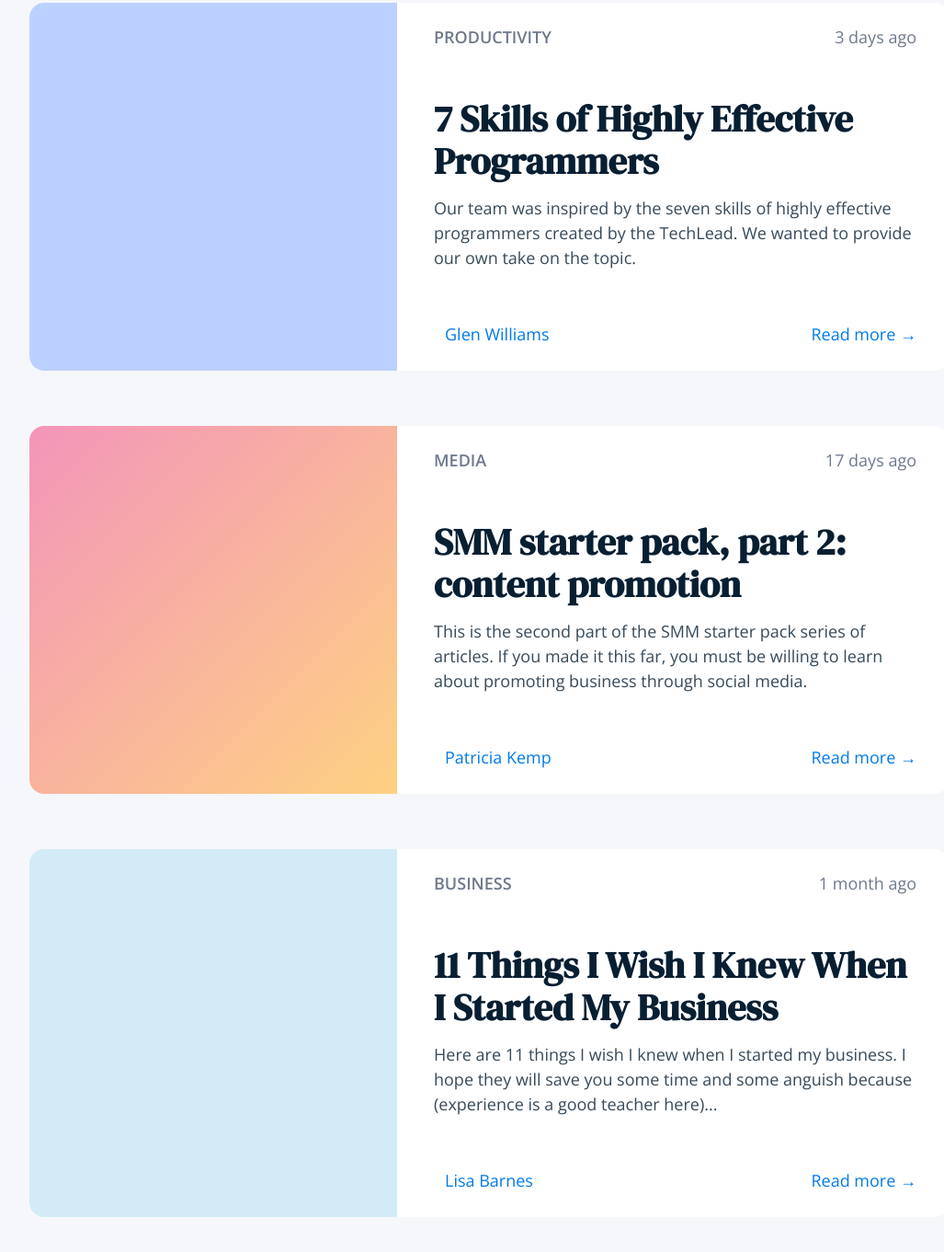
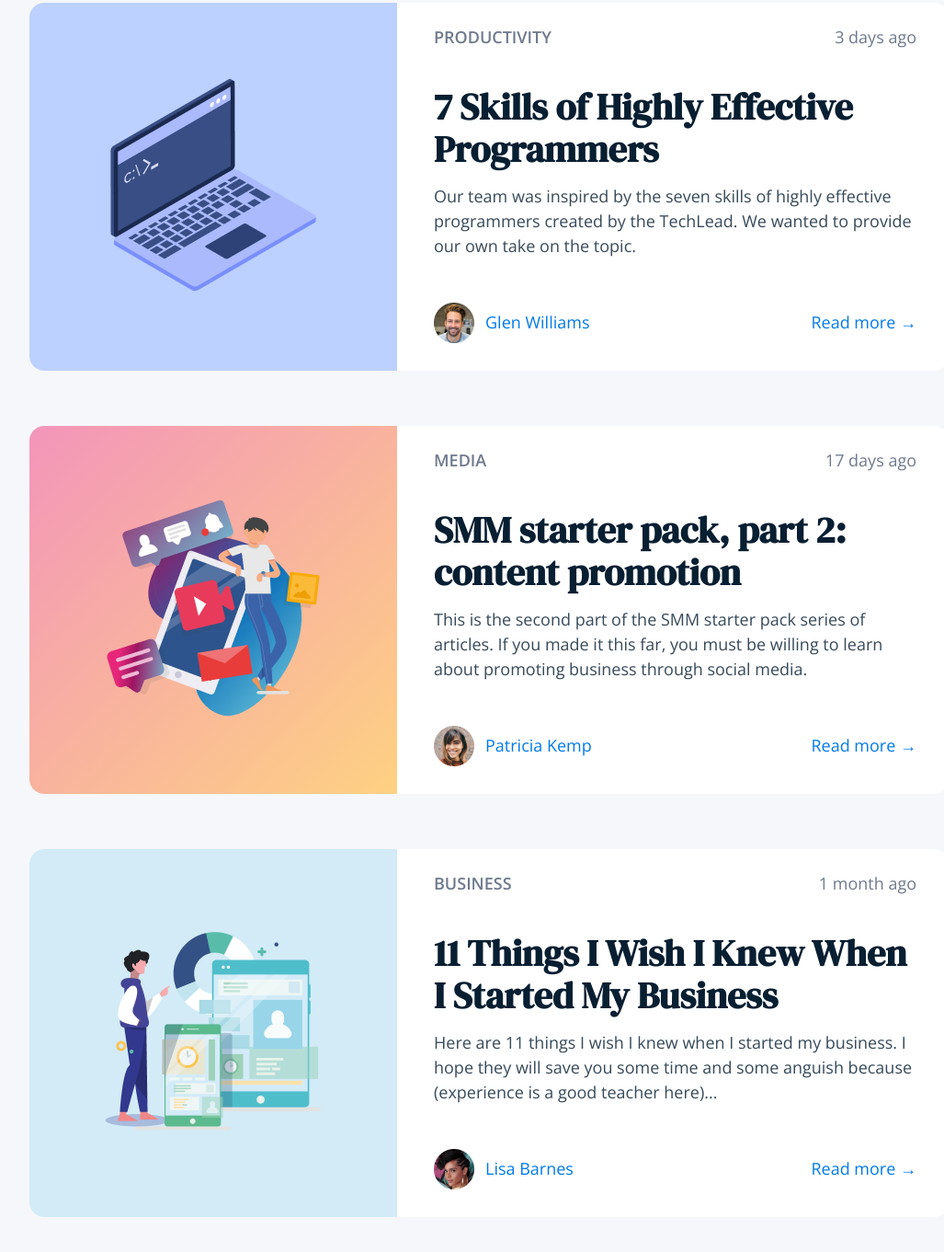
Before and after one commit to vovasap/adaptive-practice, a plain HTML site: page index.html in a window 1280 px wide. Shown: the part 57-1418 px from the top of the page at 92% size, without its empty margins (108-1135 px from the left). Drawn offline with nearby package versions, Linux system fonts and the light colour scheme; the site is published under a folder, as on GitHub Pages, so addresses that start at the root find nothing.

Commit message:
fixed paths to images

```diff
--- a/index.html
+++ b/index.html
@@ -14,9 +14,9 @@
         <li class="article">
           <a class="article__image  article__image_very-cold" href="#">
             <picture>
-              <source media="(min-width: 1025px)" srcset="/images/big/Laptop.png">
-              <source media="(min-width: 769px)" srcset="/images/medium/Laptop.png">
-              <img src="/images/small/Laptop.png" alt="">
+              <source media="(min-width: 1025px)" srcset="images/big/Laptop.png">
+              <source media="(min-width: 769px)" srcset="images/medium/Laptop.png">
+              <img src="images/small/Laptop.png" alt="">
             </picture>
           </a>
           <div class="article__content content">
@@ -34,8 +34,8 @@
             <div class="content__additional-info">
               <a class="content__author link" href="#">
                 <picture class="content__author-img">
-                  <source media="(min-width: 1025px)" srcset="/images/big/Avatar_01.png">
-                  <img src="/images/medium/Avatar_01.png" alt="">
+                  <source media="(min-width: 1025px)" srcset="images/big/Avatar_01.png">
+                  <img src="images/medium/Avatar_01.png" alt="">
                 </picture>
                 <span>Glen Williams</span>
               </a>
@@ -47,9 +47,9 @@
         <li class="article">
           <a class="article__image article__image_warm" href="#">
             <picture>
-              <source media="(min-width: 1025px)" srcset="/images/big/Social_Media.png">
-              <source media="(min-width: 769px)" srcset="/images/medium/Social_Media.png">
-              <img src="/images/small/Social_Media.png" alt="">
+              <source media="(min-width: 1025px)" srcset="images/big/Social_Media.png">
+              <source media="(min-width: 769px)" srcset="images/medium/Social_Media.png">
+              <img src="images/small/Social_Media.png" alt="">
             </picture>
           </a>
           <div class="article__content content">
@@ -66,8 +66,8 @@
             <div class="content__additional-info">
               <a class="content__author link" href="#">
                 <picture class="content__author-img">
-                  <source media="(min-width: 1025px)" srcset="/images/big/Avatar_02.png">
-                  <img src="/images/medium/Avatar_02.png" alt="">
+                  <source media="(min-width: 1025px)" srcset="images/big/Avatar_02.png">
+                  <img src="images/medium/Avatar_02.png" alt="">
                 </picture>
                 <span>Patricia Kemp</span>
               </a>
@@ -79,9 +79,9 @@
         <li class="article">
           <a class="article__image article__image_cold" href="#">
             <picture>
-              <source media="(min-width: 1025px)" srcset="/images/big/Business.png">
-              <source media="(min-width: 769px)" srcset="/images/medium/Business.png">
-              <img src="/images/small/Business.png" alt="">
+              <source media="(min-width: 1025px)" srcset="images/big/Business.png">
+              <source media="(min-width: 769px)" srcset="images/medium/Business.png">
+              <img src="images/small/Business.png" alt="">
             </picture>
           </a>
           <div class="article__content content">
@@ -98,8 +98,8 @@
             <div class="content__additional-info">
               <a class="content__author link" href="#">
                 <picture class="content__author-img">
-                  <source media="(min-width: 1025px)" srcset="/images/big/Avatar_03.png">
-                  <img src="/images/medium/Avatar_03.png" alt="">
+                  <source media="(min-width: 1025px)" srcset="images/big/Avatar_03.png">
+                  <img src="images/medium/Avatar_03.png" alt="">
                 </picture>
                 <span>Lisa Barnes</span>
               </a>
```
